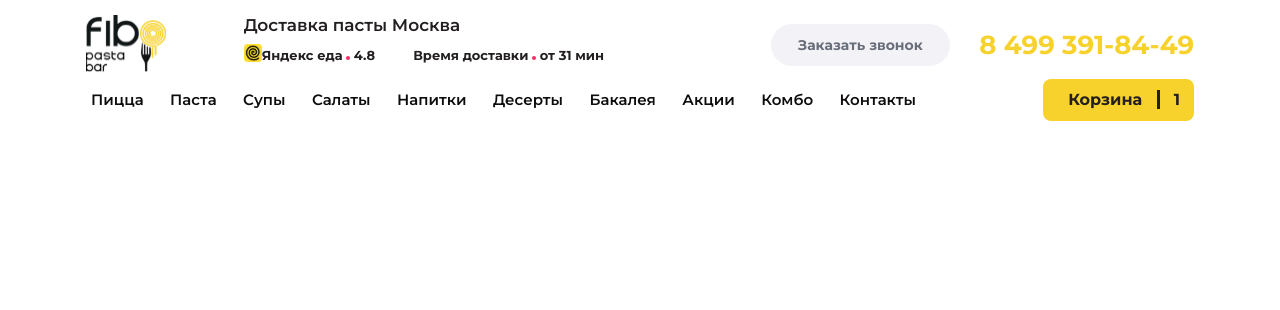
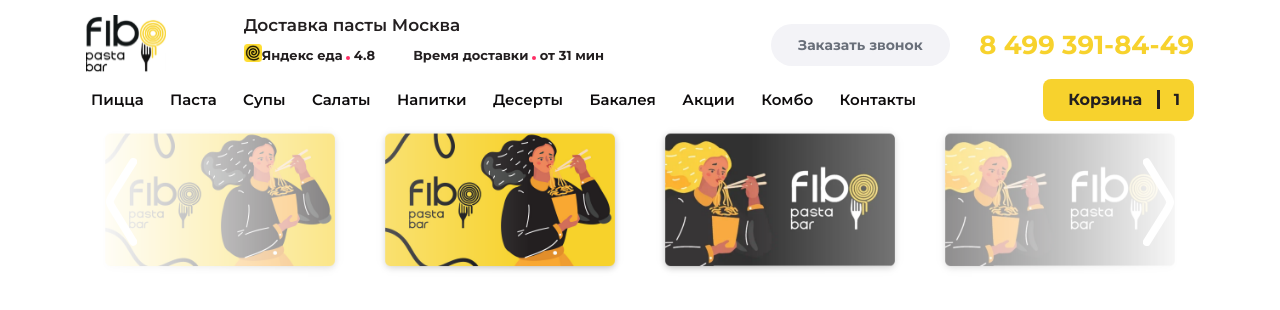
Before and after one commit to netology-pizza-project/core, a Svelte app in the folder frontend/: page / in a window 1280 px wide. Shown: the top 310 px of the page. Built offline with nearby package versions, Linux system fonts and the light colour scheme.

Commit message:
added the first slider implementation

```diff
--- a/frontend/src/components/App/App.svelte
+++ b/frontend/src/components/App/App.svelte
@@ -2,6 +2,7 @@
 	import Container from '../Container/Container.svelte';
 	import Header from '../Header/Header.svelte';
 	import Menu from '../Menu/Menu.svelte';
+	import Slider from '../Slider/Slider.svelte';
 
 	let images = [
 		{ id: 0, path: 'src/assets/slider/1.png' },
@@ -19,6 +20,19 @@
 	<Container>
 		<Menu />
 	</Container>
+
+	<Container>
+		<Slider
+			{images}
+			imageWidth={250}
+			imageSpacing={15}
+			controlColor={'white'}
+			controlScale={0.8}
+			displayControls={true}
+			autoplay={true}
+			autoplaySpeed={3000}
+		/>
+	</Container>
 </main>
 
 <style lang="scss">
--- /dev/null
+++ b/frontend/src/components/Slider/Slider.scss
@@ -0,0 +1,37 @@
+#carousel-container {
+	width: 100%;
+	position: relative;
+	display: flex;
+	flex-direction: column;
+	overflow-x: hidden;
+}
+#carousel-images {
+	display: flex;
+	justify-content: center;
+	flex-wrap: nowrap;
+	-webkit-mask: linear-gradient(to right, transparent, black 40%, black 60%, transparent);
+	mask: linear-gradient(to right, transparent, black 40%, black 60%, transparent);
+}
+
+button {
+	position: absolute;
+	top: 50%;
+	transform: translateY(-50%);
+	display: flex;
+	align-items: center;
+	justify-content: center;
+	background: transparent;
+	border: none;
+}
+
+button:focus {
+	outline: auto;
+}
+
+#left {
+	left: 10px;
+}
+
+#right {
+	right: 10px;
+}
--- /dev/null
+++ b/frontend/src/components/Slider/Slider.svelte
@@ -0,0 +1,101 @@
+<script lang="ts">
+	import { flip } from 'svelte/animate';
+	import { onDestroy } from 'svelte';
+
+	interface IImages {
+		id: number;
+		path: string;
+	}
+
+	export let images: IImages[];
+	export let imageWidth = 300;
+	export let imageSpacing = 20;
+	export let speed = 500;
+	export let controlColor = '#444';
+	export let controlScale = '0.5';
+	export let autoplay = false;
+	export let autoplaySpeed = 5000;
+	export let displayControls = true;
+	let interval;
+
+	const rotateLeft = (e) => {
+		const transitioningImage = images[images.length - 1];
+		document.getElementById(transitioningImage.id).style.opacity = 0;
+		images = [images[images.length - 1], ...images.slice(0, images.length - 1)];
+		setTimeout(() => (document.getElementById(transitioningImage.id).style.opacity = 1), speed);
+	};
+
+	const rotateRight = (e) => {
+		const transitioningImage = images[0];
+		document.getElementById(transitioningImage.id).style.opacity = 0;
+		images = [...images.slice(1, images.length), images[0]];
+		setTimeout(() => (document.getElementById(transitioningImage.id).style.opacity = 1), speed);
+	};
+
+	const startAutoPlay = () => {
+		if (autoplay) {
+			interval = setInterval(rotateLeft, autoplaySpeed);
+		}
+	};
+
+	const stopAutoPlay = () => {
+		clearInterval(interval);
+	};
+
+	if (autoplay) {
+		startAutoPlay();
+	}
+
+	onDestroy(() => {
+		stopAutoPlay();
+	});
+</script>
+
+<div id="carousel-container">
+	<div id="carousel-images">
+		{#each images as image (image.id)}
+			<!-- svelte-ignore a11y-mouse-events-have-key-events -->
+			<img
+				src={image.path}
+				alt={image.id}
+				id={image.id}
+				style={`width:${imageWidth}px; margin: 0 ${imageSpacing}px;`}
+				on:mouseover={stopAutoPlay}
+				on:mouseout={startAutoPlay}
+				animate:flip={{ duration: speed }}
+			/>
+		{/each}
+	</div>
+	{#if displayControls}
+		<button id="left" on:click={rotateLeft}>
+			<slot name="left-control">
+				<svg width="39px" height="110px" id="svg8" transform={`scale(${controlScale})`}>
+					<g id="layer1" transform="translate(-65.605611,-95.36949)">
+						<path
+							style={`fill:none;stroke:${controlColor};stroke-width:9.865;stroke-linecap:round;stroke-linejoin:bevel;stroke-miterlimit:4;stroke-dasharray:none;stroke-opacity:1`}
+							d="m 99.785711,100.30199 -23.346628,37.07648 c -7.853858,12.81098 -7.88205,12.81098 0,24.78902 l 23.346628,37.94647"
+							id="path1412"
+						/>
+					</g>
+				</svg>
+			</slot>
+		</button>
+		<button id="right" on:click={rotateRight}>
+			<slot name="right-control">
+				<svg width="39px" height="110px" id="svg8" transform={`rotate(180) scale(${controlScale})`}>
+					<g id="layer1" transform="translate(-65.605611,-95.36949)">
+						<path
+							style={`fill:none;stroke:${controlColor};stroke-width:9.865;stroke-linecap:round;stroke-linejoin:bevel;stroke-miterlimit:4;stroke-dasharray:none;stroke-opacity:1`}
+							d="m 99.785711,100.30199 -23.346628,37.07648 c -7.853858,12.81098 -7.88205,12.81098 0,24.78902 l 23.346628,37.94647"
+							id="path1412"
+						/>
+					</g>
+				</svg>
+			</slot>
+		</button>
+	{/if}
+</div>
+
+<style lang="scss">
+	@import './Slider.scss';
+</style>
```
